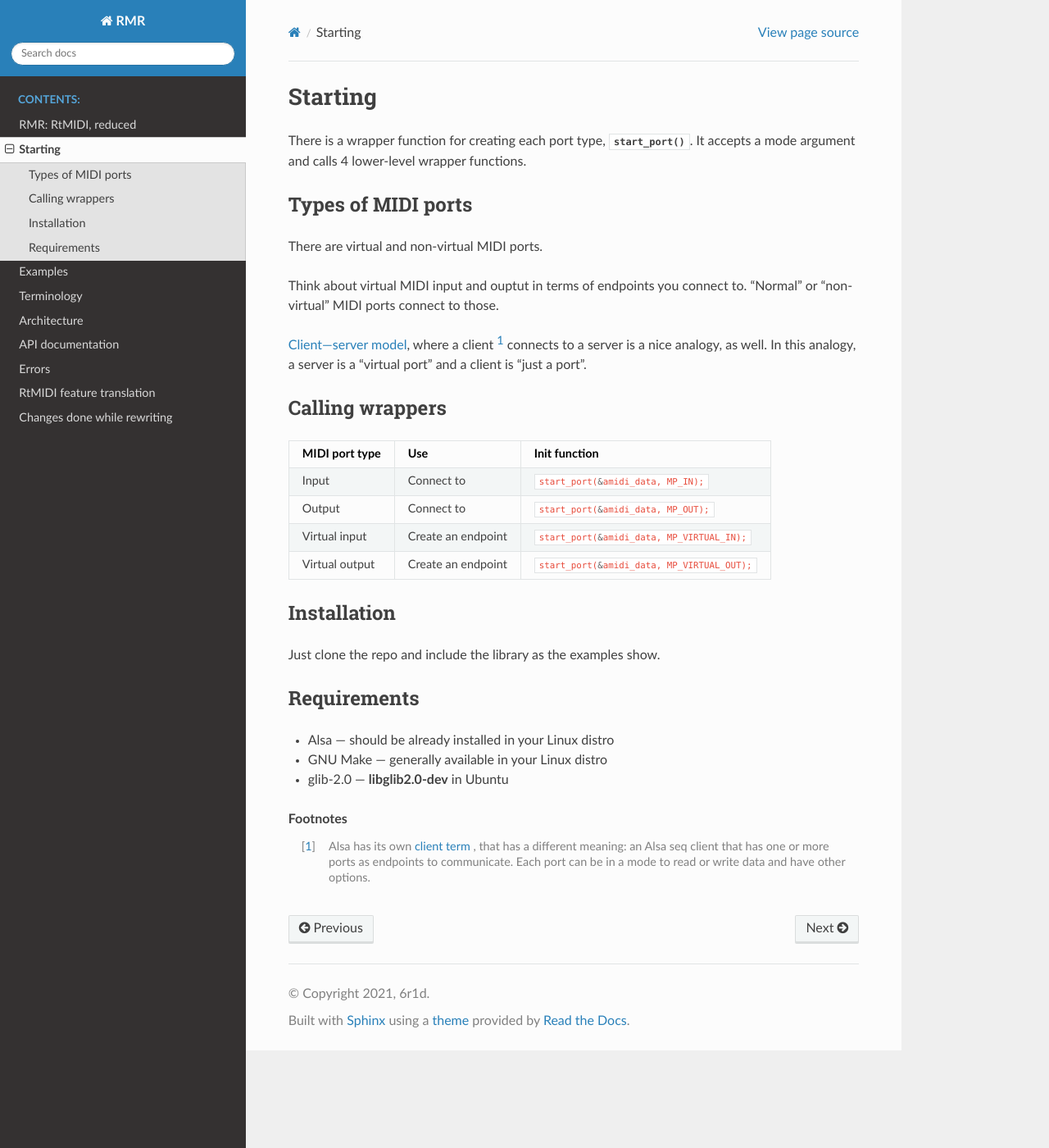
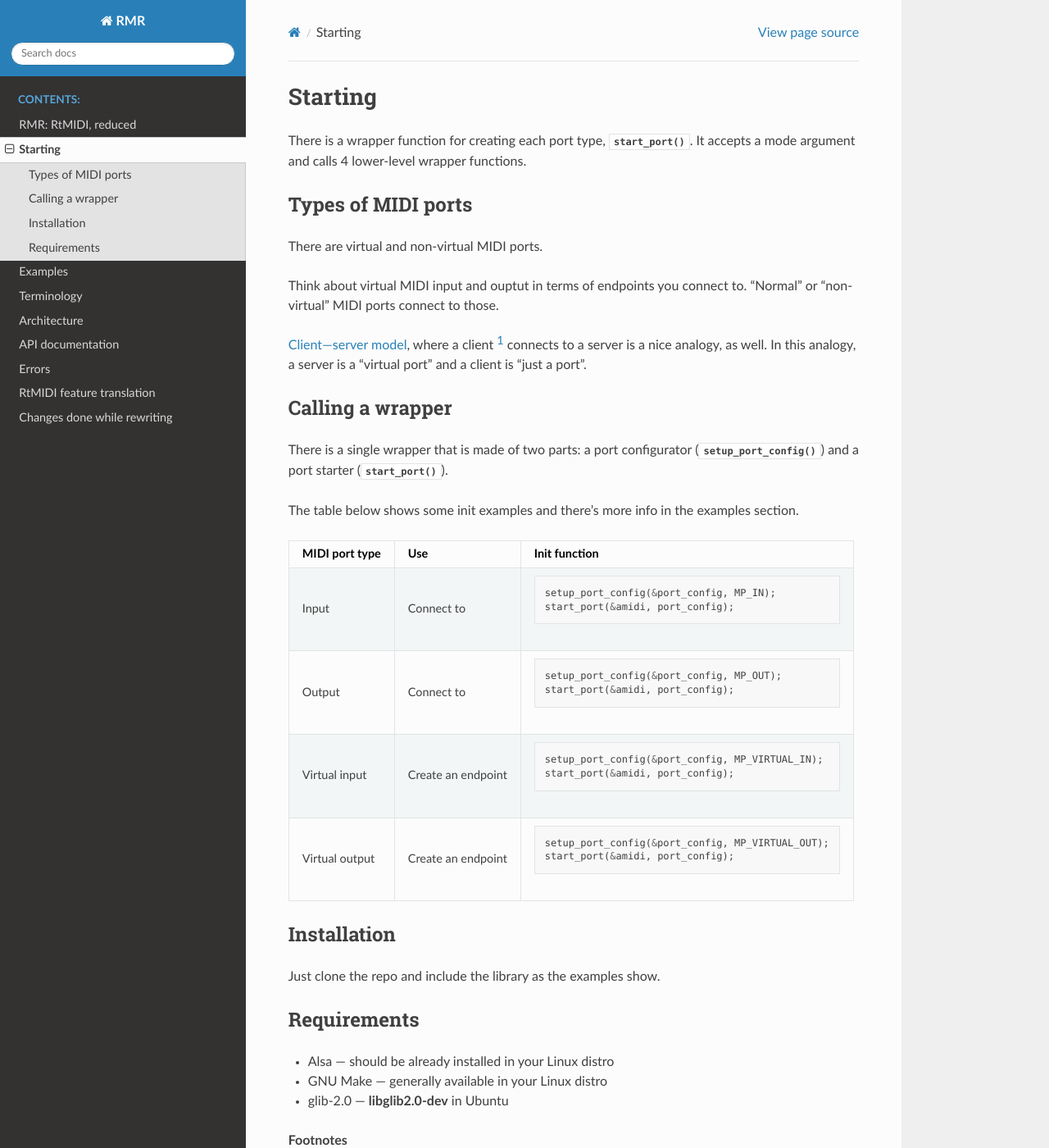
Before and after one commit to 6r1d/rmr, a Sphinx documentation site: the page built from doc/starting.rst, in a window 1280 px wide and 1400 px high. Shown: the whole window at 82% size. Built offline with Sphinx 7.4.7 and the Read the Docs theme 2.0.0, drawn with Linux system fonts in a browser that asks for light colours.

Commit message:
Closes #19

```diff
--- a/doc/starting.rst
+++ b/doc/starting.rst
@@ -19,20 +19,37 @@ Think about virtual MIDI input and ouptut in terms of endpoints you connect to.
 is a nice analogy, as well. In this analogy, a server is a "virtual port"
 and a client is "just a port".
 
-Calling wrappers
-----------------
+Calling a wrapper
+-----------------
 
-+----------------+--------------------+------------------------------------------------+
-| MIDI port type | Use                | Init function                                  |
-+================+====================+================================================+
-| Input          | Connect to         | :cc:`start_port(&amidi_data, MP_IN);`          |
-+----------------+--------------------+------------------------------------------------+
-| Output         | Connect to         | :cc:`start_port(&amidi_data, MP_OUT);`         |
-+----------------+--------------------+------------------------------------------------+
-| Virtual input  | Create an endpoint | :cc:`start_port(&amidi_data, MP_VIRTUAL_IN);`  |
-+----------------+--------------------+------------------------------------------------+
-| Virtual output | Create an endpoint | :cc:`start_port(&amidi_data, MP_VIRTUAL_OUT);` |
-+----------------+--------------------+------------------------------------------------+
+There is a single wrapper that is made of two parts: a port configurator (:c:func:`setup_port_config`)
+and a port starter (:c:func:`start_port`).
+
+The table below shows some init examples and there's more info in the examples section.
+
++----------------+--------------------+-----------------------------------------------------+
+| MIDI port type | Use                | Init function                                       |
++================+====================+=====================================================+
+| Input          | Connect to         | .. code-block:: c                                   |
+|                |                    |                                                     |
+|                |                    |    setup_port_config(&port_config, MP_IN);          |
+|                |                    |    start_port(&amidi, port_config);                 |
++----------------+--------------------+-----------------------------------------------------+
+| Output         | Connect to         | .. code-block:: c                                   |
+|                |                    |                                                     |
+|                |                    |    setup_port_config(&port_config, MP_OUT);         |
+|                |                    |    start_port(&amidi, port_config);                 |
++----------------+--------------------+-----------------------------------------------------+
+| Virtual input  | Create an endpoint | .. code-block:: c                                   |
+|                |                    |                                                     |
+|                |                    |    setup_port_config(&port_config, MP_VIRTUAL_IN);  |
+|                |                    |    start_port(&amidi, port_config);                 |
++----------------+--------------------+-----------------------------------------------------+
+| Virtual output | Create an endpoint | .. code-block:: c                                   |
+|                |                    |                                                     |
+|                |                    |    setup_port_config(&port_config, MP_VIRTUAL_OUT); |
+|                |                    |    start_port(&amidi, port_config);                 |
++----------------+--------------------+-----------------------------------------------------+
 
 Installation
 ------------
```
Also changed, not shown: 8 other files.
